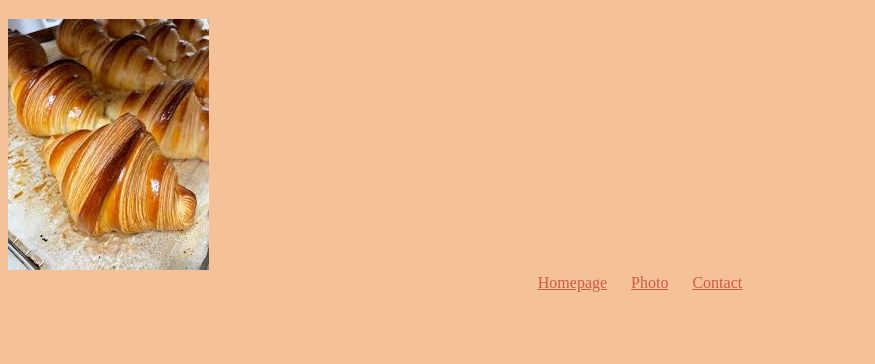
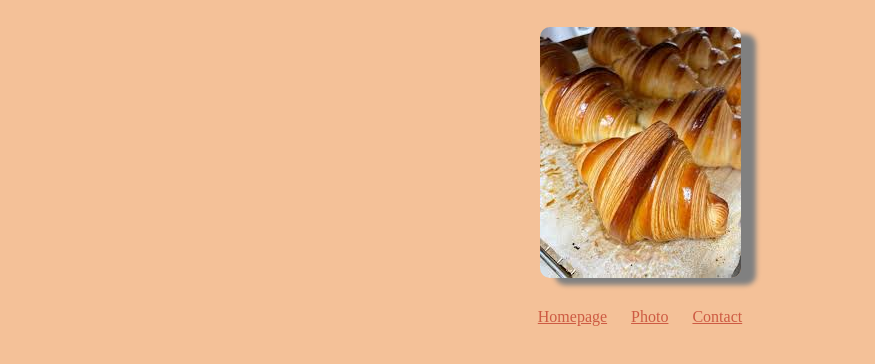
Before and after one commit to Thembelihle-tech/Croissant, a plain HTML site: page photo.html in a window 1280 px wide. Shown: the part 62-426 px from the top of the page, without its empty margins (0-875 px from the left). Drawn offline with Linux system fonts and the light colour scheme.

Commit message:
Style image

```diff
--- a/css/styles.css
+++ b/css/styles.css
@@ -15,6 +15,10 @@ footer a {
 p a{
     color: #0c2a28;
 }
-img{
-    align-items: center;
+.croissant {
+    max-width: 100%;
+    border-radius: 10px;
+    display:block;
+    margin: 30px auto;
+    box-shadow: 15px 7px 5px grey;
 }
--- a/photo.html
+++ b/photo.html
@@ -8,7 +8,7 @@
 </head>
 <body>
     <h1> 🥐 A picture of a croissant</h1>
-    <img src="/images/croissant.jpg" alt="Croissant">
+    <img src="/images/croissant.jpg" alt="Croissant" class="croissant">
     <footer>
         <a href="/index.html" title="Home">Homepage</a>
         <a href="/photo.html" title="Photo">Photo</a>
```
